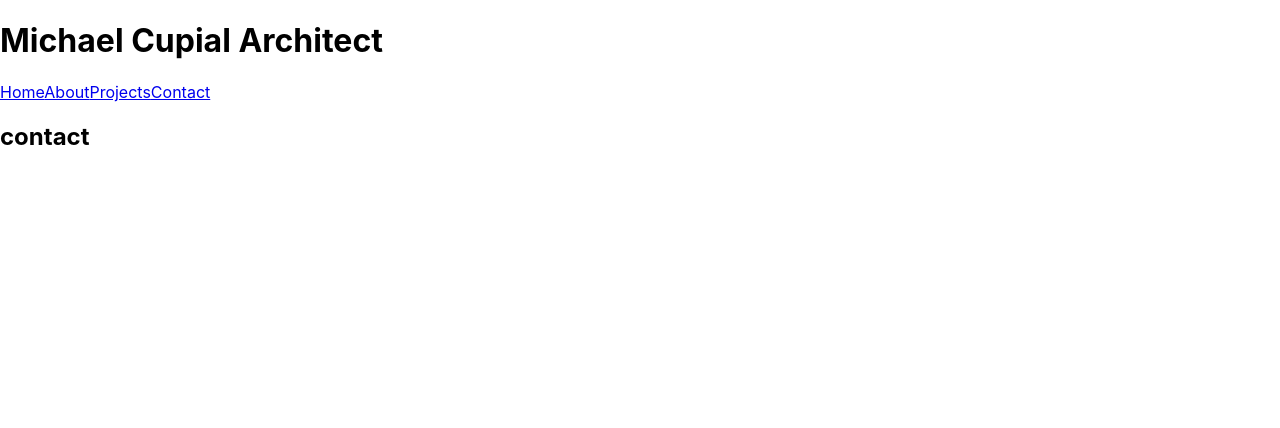
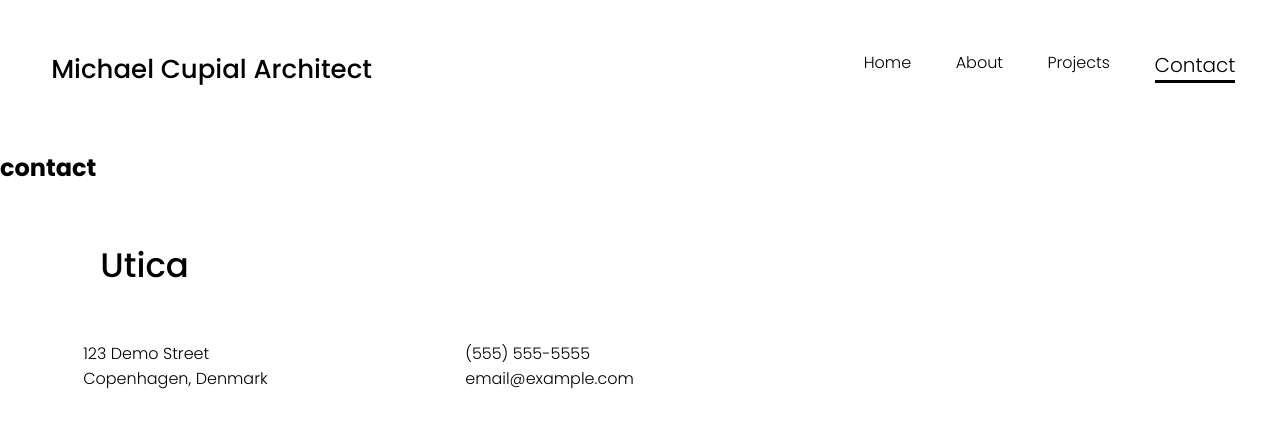
Before and after one commit to YurekB/MichaelV2, a React (Create React App) app in the folder michael/: page /contact in a window 1280 px wide. Shown: the top 428 px of the page. Built offline with nearby package versions, Linux system fonts and the light colour scheme.

Commit message:
main page continuation and header complete

```diff
--- a/michael/src/App.css
+++ b/michael/src/App.css
@@ -1,3 +1,72 @@
+@import url("https://fonts.googleapis.com/css2?family=Poppins:wght@100;200;300;500;600;700&display=swap");
+
+body * {
+  font-family: "Poppins", sans-serif;
+  font-style: normal;
+}
+
+header {
+  display: flex;
+  margin-left: 4%;
+  height: 100px;
+  margin-bottom: 50px;
+}
+
+.active {
+  border-bottom: 3px solid black;
+  font-size: 20px;
+}
+
+.header-title {
+  width: 100%;
+  overflow: hidden;
+  white-space: nowrap;
+}
+
+.header-title h1 {
+  margin-top: 50px;
+  font-weight: 400;
+  font-size: 26px;
+}
+
+.links {
+  width: 60%;
+  display: flex;
+  justify-content: space-evenly;
+  margin-top: 50px;
+}
+
+a:link,
+a:visited,
+a:active {
+  text-decoration: none;
+  color: black;
+  font-weight: 300;
+  height: 30px;
+  transition: all 0.3s ease;
+}
+
+a:hover {
+  font-size: 20px;
+  transition: all 0.3s ease;
+}
+
+.home-top h2,
+h3,
+p {
+  margin-left: 4%;
+}
+
+.home-top h2 {
+  width: 80%;
+  font-weight: 400;
+  font-size: 50px;
+}
+
+header h1 {
+  width: 40%;
+}
+
 .main-img {
   width: 100%;
 }
@@ -7,13 +76,14 @@
   display: flex;
   gap: 3%;
   flex-wrap: wrap;
-  justify-content: center;
-  margin: auto;
+  justify-content: flex-start;
+  margin-left: 4%;
 }
 
 .home-project-pics img {
-  width: 100%;
-  height: 65%;
+  width: 630px;
+  height: 415px;
+
   object-fit: cover;
 }
 
@@ -24,6 +94,61 @@
 }
 
 .home-project-pics div {
-  width: 48%;
   padding-bottom: 2%;
 }
+
+.vector {
+  color: white;
+  background-color: #28282a;
+  padding-bottom: 50px;
+}
+
+.vector div {
+  width: 650px;
+  font-weight: 200;
+  margin-left: 4%;
+}
+
+.vector h2 {
+  font-size: 44px;
+  padding-top: 100px;
+  font-weight: 600;
+}
+
+.vector button {
+  margin-top: 50px;
+  width: 250px;
+  height: 70px;
+  border: none;
+  background: transparent;
+  background-color: white;
+  margin-bottom: 50px;
+}
+
+.vector button:hover {
+  background-color: rgb(174, 174, 174);
+  cursor: pointer;
+}
+
+footer {
+  margin-left: 4%;
+  margin-top: 55px;
+  margin-bottom: 80px;
+  font-weight: 300;
+}
+
+footer h3 {
+  font-weight: 400;
+  font-size: 34px;
+}
+
+.footer-details {
+  width: 800px;
+  display: flex;
+  flex-wrap: wrap;
+}
+
+.footer-details p {
+  margin-right: 150px;
+  width: 200px;
+}
--- a/michael/src/App.js
+++ b/michael/src/App.js
@@ -5,18 +5,42 @@ import Home from "./pages/Home";
 import About from "./pages/About";
 import Projects from "./pages/Projects";
 import Contact from "./pages/Contact";
-
+import Footer from "./componenets/Footer";
+import { useState } from "react";
 function App() {
+  const [activePage, setActivePage] = useState("home");
+  console.log(activePage, "ACTIVEPAGE");
   return (
     <BrowserRouter>
       <div className="App">
-        <Header />
+        <Header activePage={activePage} />
         <Routes>
-          <Route path="/" element={<Home />} />
-          <Route path="/about" element={<About />} />
-          <Route path="/projects" element={<Projects />} />
-          <Route path="/contact" element={<Contact />} />
+          <Route
+            path="/"
+            element={
+              <Home activePage={activePage} setActivePage={setActivePage} />
+            }
+          />
+          <Route
+            path="/about"
+            element={
+              <About activePage={activePage} setActivePage={setActivePage} />
+            }
+          />
+          <Route
+            path="/projects"
+            element={
+              <Projects activePage={activePage} setActivePage={setActivePage} />
+            }
+          />
+          <Route
+            path="/contact"
+            element={
+              <Contact activePage={activePage} setActivePage={setActivePage} />
+            }
+          />
         </Routes>
+        <Footer />
       </div>
     </BrowserRouter>
   );
--- /dev/null
+++ b/michael/src/componenets/Footer.jsx
@@ -0,0 +1,13 @@
+const Footer = () => {
+  return (
+    <footer>
+      <h3>Utica</h3>
+      <div className="footer-details">
+        <p>123 Demo Street Copenhagen, Denmark</p>
+        <p>(555) 555-5555 email@example.com</p>
+      </div>
+    </footer>
+  );
+};
+
+export default Footer;
--- a/michael/src/componenets/Header.jsx
+++ b/michael/src/componenets/Header.jsx
@@ -1,16 +1,30 @@
 import { Link } from "react-router-dom";
 
-const Header = () => {
+const Header = ({ activePage }) => {
   return (
     <header>
-      <div className="header title">
+      <div className="header-title">
         <h1>Michael Cupial Architect</h1>
       </div>
       <div className="links">
-        <Link to="/">Home</Link>
-        <Link to="/about">About</Link>
-        <Link to="/projects">Projects</Link>
-        <Link to="/contact">Contact</Link>
+        <Link className={activePage === "home" ? "active" : ""} to="/">
+          Home
+        </Link>
+        <Link className={activePage === "about" ? "active" : ""} to="/about">
+          About
+        </Link>
+        <Link
+          className={activePage === "projects" ? "active" : ""}
+          to="/projects"
+        >
+          Projects
+        </Link>
+        <Link
+          className={activePage === "contact" ? "active" : ""}
+          to="/contact"
+        >
+          Contact
+        </Link>
       </div>
     </header>
   );
--- /dev/null
+++ b/michael/src/componenets/Vector.jsx
@@ -0,0 +1,17 @@
+const Vector = () => {
+  return (
+    <div className="vector">
+      <div>
+        <h2>Let’s Work Together</h2>
+        <p>
+          We’re always looking for new opportunities and are comfortable working
+          internationally. Please get in touch and one of our project managers
+          will contact you about beginning the proposal process.
+        </p>
+        <button>Contact Us</button>
+      </div>
+    </div>
+  );
+};
+
+export default Vector;
--- a/michael/src/pages/About.jsx
+++ b/michael/src/pages/About.jsx
@@ -1,4 +1,9 @@
-const About = () => {
+import { useEffect } from "react";
+
+const About = ({ setActivePage, activePage }) => {
+  useEffect(() => {
+    setActivePage("about");
+  }, [setActivePage]);
   return (
     <div className="about">
       <h2>About</h2>
--- a/michael/src/pages/Contact.jsx
+++ b/michael/src/pages/Contact.jsx
@@ -1,4 +1,9 @@
-const Contact = () => {
+import { useEffect } from "react";
+
+const Contact = ({ setActivePage, activePage }) => {
+  useEffect(() => {
+    setActivePage("contact");
+  }, [setActivePage]);
   return (
     <div className="contact">
       <h2>contact</h2>
--- a/michael/src/pages/Home.jsx
+++ b/michael/src/pages/Home.jsx
@@ -1,6 +1,14 @@
-const Home = () => {
+import { useEffect } from "react";
+import Vector from "../componenets/Vector";
+
+const Home = ({ activePage, setActivePage }) => {
+  useEffect(() => {
+    setActivePage("home");
+  }, [setActivePage]);
+
   return (
     <div className="home">
+      <div className="home-top">
         <h2 className="home-top-text">
           Utica is an architecture firm based in Copenhagen, Denmark.
         </h2>
@@ -12,11 +20,13 @@ const Home = () => {
         />
         <h3>Recent Works</h3>
         <p>
-        Our practice spans from environmental retrofits of existing buildings to
-        the complete planning and design of new neighborhoods and public spaces.
-        While our work is aesthetically diverse, our projects are linked by a
-        focus on enhancing human relationships through architecture.
+          Our practice spans from environmental retrofits of existing buildings
+          to the complete planning and design of new neighborhoods and public
+          spaces. While our work is aesthetically diverse, our projects are
+          linked by a focus on enhancing human relationships through
+          architecture.
         </p>
+      </div>
       <div className="home-project-pics">
         <div className="main-image-1">
           <img src="/images/temp/fill1.jpeg" alt="fill1" />
@@ -35,6 +45,7 @@ const Home = () => {
           <p>Project four</p>
         </div>
       </div>
+      <Vector />
     </div>
   );
 };
--- a/michael/src/pages/Projects.jsx
+++ b/michael/src/pages/Projects.jsx
@@ -1,4 +1,9 @@
-const Projects = () => {
+import { useEffect } from "react";
+
+const Projects = ({ setActivePage, activePage }) => {
+  useEffect(() => {
+    setActivePage("projects");
+  }, [setActivePage]);
   return (
     <div className="projects">
       <h2>Projects</h2>
```
Lines whose indentation alone changed are shown as unchanged.
